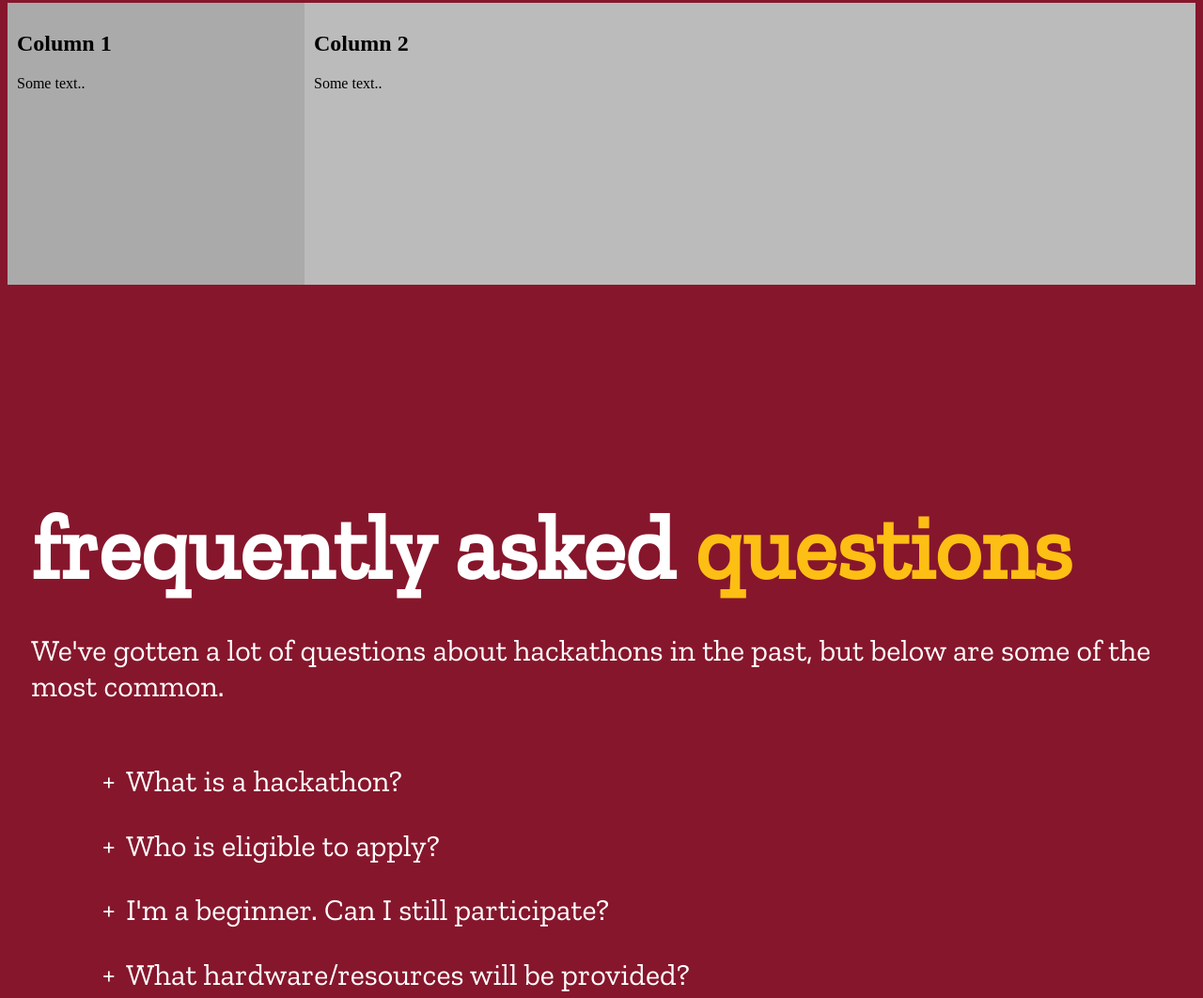
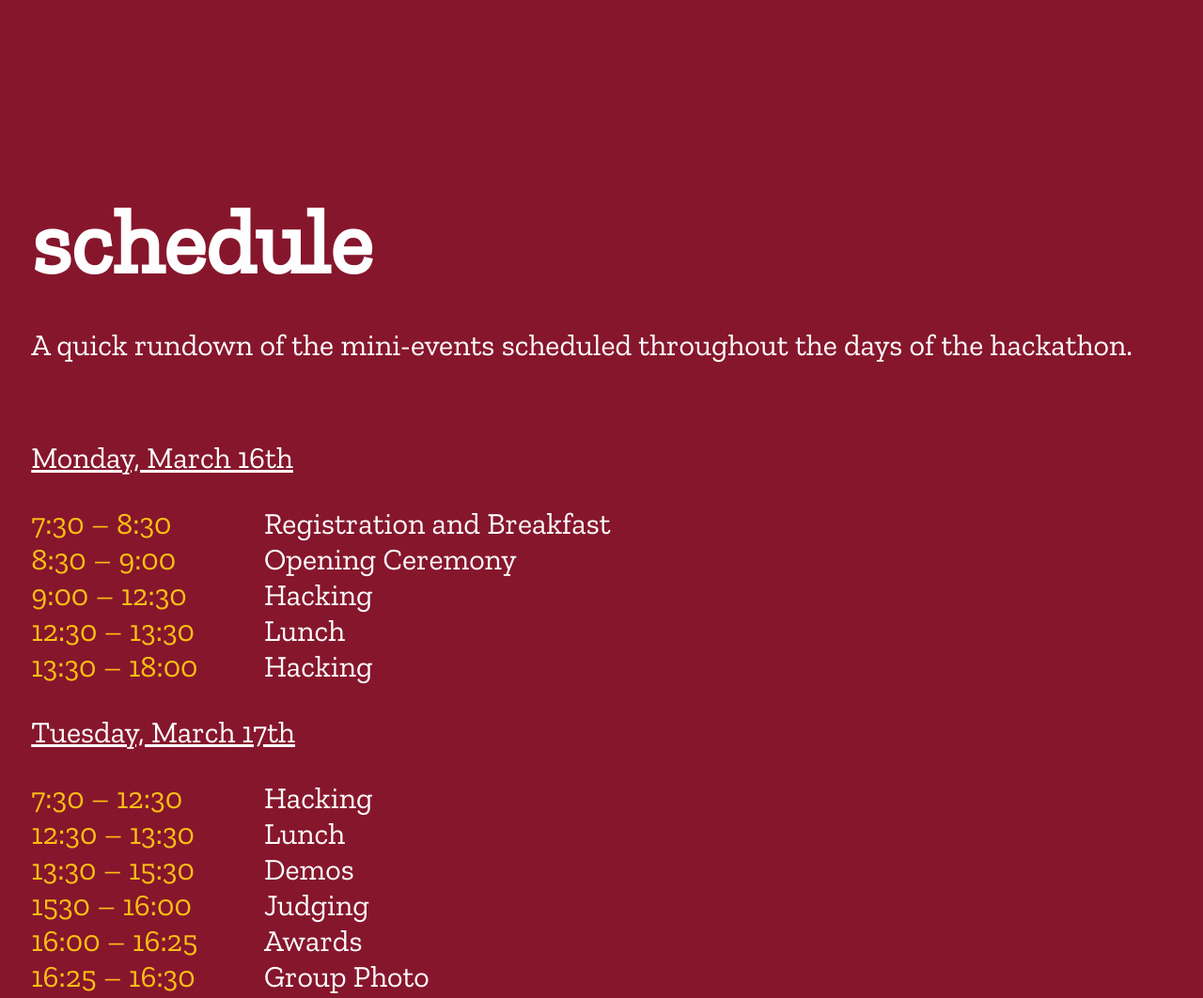
Before and after one commit to BothoHacks/Botswana-Website, a plain HTML site: page index.html in a window 1280 px wide. Shown: the part 1738-2800 px from the top of the page at 94% size. Drawn offline with nearby package versions, Linux system fonts and the light colour scheme.

Commit message:
final for now

```diff
--- a/index.css
+++ b/index.css
@@ -26,12 +26,12 @@
 }
 
 .title:before {
-	content: 'Botho';
+	content: 'Kopano';
 	color:white;
 }
 
 .title:after {
-	content: 'Hacks';
+	content: 'Code';
 	color: #fdbf14;
 }
 
@@ -141,6 +141,13 @@
 	font-size:2em;
 }
 
+
+
+
+
+
+
+
 .secondSubtitle {
 	/*padding-top:15%;*/
 	text-align:left;
@@ -154,29 +161,53 @@
 	margin-bottom: 1%;
 }
 
-.secondSubtitle:before {
-	/*padding-top:15%;*/
-	content: 'Example';
-	color:white;
+#day{
+	text-decoration:underline;
 }
 
-.secondSubtitle:after {
-	/*padding-top:15%;*/
-	content: ' Projects';
-	color: #fdbf14;
+.schedule {
+  padding-left: 2%;
+  font-family:Zilla Slab;
+  color:white;
+  font-size:2em;
+  box-sizing: border-box;
 }
 
-.exs{
-	padding-left: 10%;
-
+.event {
+	margin:0%;
 }
 
-.ex {
-	text-align:left;
-	font-family:Zilla Slab;
-	color:white;
-	font-size:2em;
+.column {
+  float: left;
+  padding: 0%;
+  color: white;
+  box-sizing: border-box;
 }
+
+.left {
+  width: 20%;
+  color: #fdbf14;
+}
+
+.right {
+  width: 70%;
+}
+
+.row:after {
+  box-sizing: border-box;
+  content: "";
+  display: table;
+  clear: both;
+}
+
+
+
+
+
+
+
+
+
 
 
 .thirdSubtitle{
@@ -206,31 +237,10 @@
 
 
 
-* {
-  box-sizing: border-box;
-}
 
-/* Create two unequal columns that floats next to each other */
-.column {
-  float: left;
-  padding: 10px;
-  height: 300px; /* Should be removed. Only for demonstration */
-}
 
-.left {
-  width: 25%;
-}
 
-.right {
-  width: 75%;
-}
 
-/* Clear floats after the columns */
-.row:after {
-  content: "";
-  display: table;
-  clear: both;
-}
 
 
 /*Add some spacing*/
--- a/index.html
+++ b/index.html
@@ -2,7 +2,7 @@
 <!DOCTYPE html>
 <html class="animated fadeIn">
 <link rel="stylesheet" href="index.css"></link>
-<title>BothoHacks</title>
+<title>KopanoCode</title>
 <body>
   <div class="animated fadeIn">
     <script src="https://ajax.googleapis.com/ajax/libs/jquery/3.3.1/jquery.min.js"></script>
@@ -17,8 +17,8 @@
          <p class=title></p>
       </div></div>
     <p class=title-desc>A Botswana-wide hackathon hosted at Botho University</p>
-    <p class=title-desc style="margin-top: -1em">March 16, 8:00am to 5:00pm</p>
-    <p class=title-desc style="margin-top: -1em">March 17, 8:00am to 6:00pm</p>
+    <p class=title-desc style="margin-top: -1em">March 16-17, 2020</p>
+<!--     <p class=title-desc style="margin-top: -1em">March 17, 8:00am to 6:00pm</p> -->
     <div class="spacer" style="height:4vh"></div>
     <div class="buttonsContainer">
       <div class="buttonBox">
@@ -30,38 +30,131 @@
     </div>
     <div class="spacer" style="height:10vh"></div>
     <p id="desc1" class=firstSubtitle></p>
-    <p class="desc"> A hackathon is a 2-day creative marathon where students come together and use their skills to take on real-world technical challenges and projects. In groups of 1 to 4, students will come up with an idea, and over the course of the hackathon, work together to make it a reality. At BothoHacks, we'll provide meals, mentorships, workshops and more! We just want you to come with your computer and a good attitude.</p>
+    <p class="desc"> A hackathon is a 2-day creative marathon where students come together and use their skills to take on real-world technical challenges and projects. In groups of 1 to 4, students will come up with an idea, and over the course of the hackathon, work together to make it a reality. At KopanoCode, we'll provide meals, mentorships, workshops and more! We just want you to come with your computer and a good attitude.</p>
     <div class="spacer" style="height:12em"></div>
     <div class="buttonsContainer">
       <div class="buttonBox">
-        <a  href="#desc3"><button class="button">FAQs</button></a>
+        <a  href="#desc2"><button class="button">Schedule</button></a>
       </div>
     </div>
-<!--     <p id="desc2" class=secondSubtitle></p>
-    <p class="desc"> Below are some projects we've seen before at hackathons. Feel free to take inspiration from them!</p>
-    <ul  class="exs">
-      <li class="ex">A personal portfolio website</li>
-      <li class="ex">A bot to automate everyday online tasks</li>
-      <li class="ex">A platformer video game for laptops</li>
-      <li class="ex">A statistical model to predict game outcomes</li>
-    </ul>
-    <div class="spacer" style="height:12em"></div>
-    <div class="buttonsContainer">
-      <div class="buttonBox">
-        <a href=mailto:ebensma@g.clemson.edu><button class="button">More Questions?</button></a>
-      </div>
-    </div> -->
+
     <div class="spacer"></div>
   </div>
 
-  <div class="row">
-    <div class="column left" style="background-color:#aaa;">
-      <h2>Column 1</h2>
-      <p>Some text..</p>
+
+  <p id="desc2" class=secondSubtitle>schedule</p>
+  <p class="desc">A quick rundown of the mini-events scheduled throughout the days of the hackathon.</p>
+  <br>
+
+  <p id="day" class="desc">Monday, March 16th</p>
+  <div class="schedule">
+    <div class="row">
+      <div class="column left">
+        <p class="event">7:30 – 8:30</p>
+      </div>
+      <div class="column right">
+        <p class="event">Registration and Breakfast</p>
+      </div>
     </div>
-    <div class="column right" style="background-color:#bbb;">
-      <h2>Column 2</h2>
-      <p>Some text..</p>
+    <div class="row">
+      <div class="column left">
+        <p class="event">8:30 – 9:00</p>
+      </div>
+      <div class="column right">
+        <p class="event">Opening Ceremony</p>
+      </div>
+    </div>
+    <div class="row">
+      <div class="column left">
+        <p class="event">9:00 – 12:30</p>
+      </div>
+      <div class="column right">
+        <p class="event">Hacking</p>
+      </div>
+    </div>
+    <div class="row">
+      <div class="column left">
+        <p class="event">12:30  – 13:30</p>
+      </div>
+      <div class="column right">
+        <p class="event">Lunch</p>
+      </div>
+    </div>
+    <div class="row">
+      <div class="column left">
+        <p class="event">13:30  – 18:00</p>
+      </div>
+      <div class="column right">
+        <p class="event">Hacking</p>
+      </div>
+    </div>
+  </div>
+
+  <p id="day" class="desc">Tuesday, March 17th</p>
+  <div class="schedule">
+    <div class="row">
+      <div class="column left">
+        <p class="event">7:30   – 12:30</p>
+      </div>
+      <div class="column right">
+        <p class="event">Hacking</p>
+      </div>
+    </div>
+    <div class="row">
+      <div class="column left">
+        <p class="event">12:30  – 13:30 </p>
+      </div>
+      <div class="column right">
+        <p class="event">Lunch</p>
+      </div>
+    </div>
+    <div class="row">
+      <div class="column left">
+        <p class="event">13:30  – 15:30</p>
+      </div>
+      <div class="column right">
+        <p class="event">Demos</p>
+      </div>
+    </div>
+    <div class="row">
+      <div class="column left">
+        <p class="event">1530   – 16:00</p>
+      </div>
+      <div class="column right">
+        <p class="event">Judging</p>
+      </div>
+    </div>
+    <div class="row">
+      <div class="column left">
+        <p class="event">16:00  – 16:25</p>
+      </div>
+      <div class="column right">
+        <p class="event">Awards</p>
+      </div>
+    </div>
+    <div class="row">
+      <div class="column left">
+        <p class="event">16:25  – 16:30</p>
+      </div>
+      <div class="column right">
+        <p class="event">Group Photo</p>
+      </div>
+    </div>
+    <div class="row">
+      <div class="column left">
+        <p class="event">16:30  – 17:00</p>
+      </div>
+      <div class="column right">
+        <p class="event">Closing</p>
+      </div>
+    </div>
+  </div>
+
+  <div class="spacer" style="height: 10vh;"></div>
+
+  <div class="buttonsContainer">
+    <div class="buttonBox">
+      <a  href="#desc3"><button class="button">FAQs</button></a>
     </div>
   </div>
 
@@ -103,7 +196,7 @@
 
 <input type="checkbox" id="q9">
   <label id="l9" for="q9">Will there be food?</label>
-  <p id="a9">Yes! Breakfast and lunch will be provided both days.</p>
+  <p id="a9">Yes! Lunch will be provided both days and we'll have an informal breakfast on Monday morning.</p>
 
 
 </section>
```
